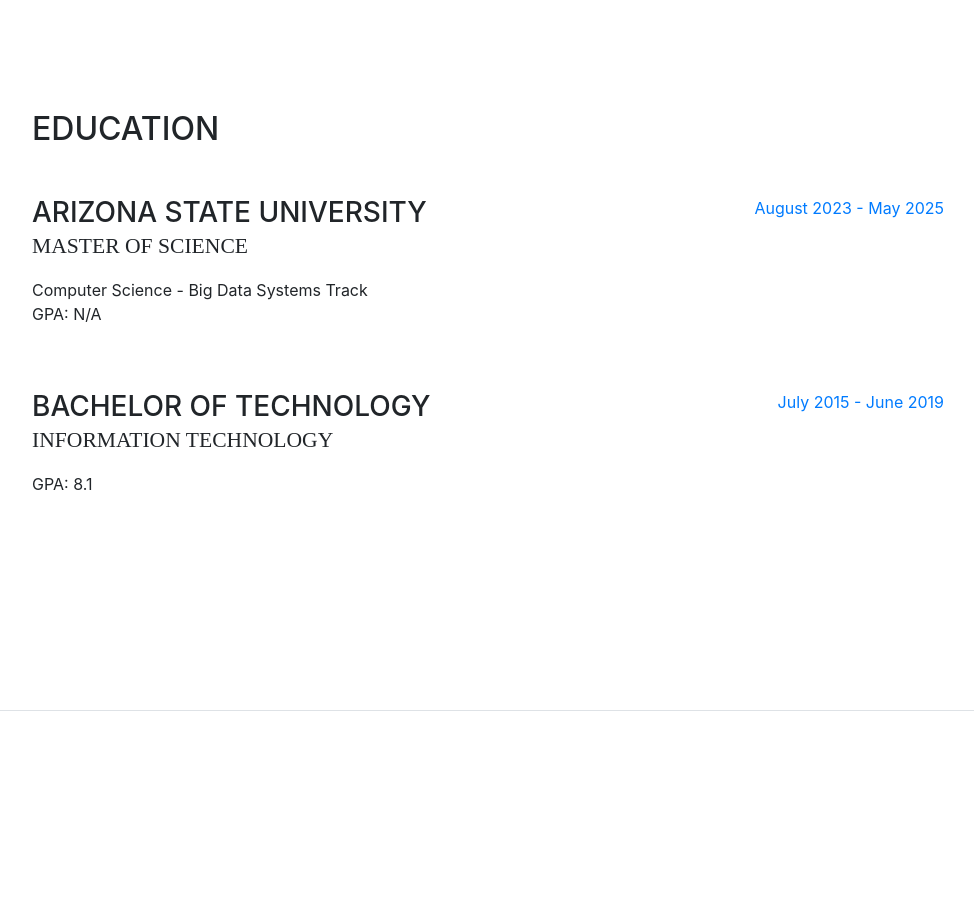
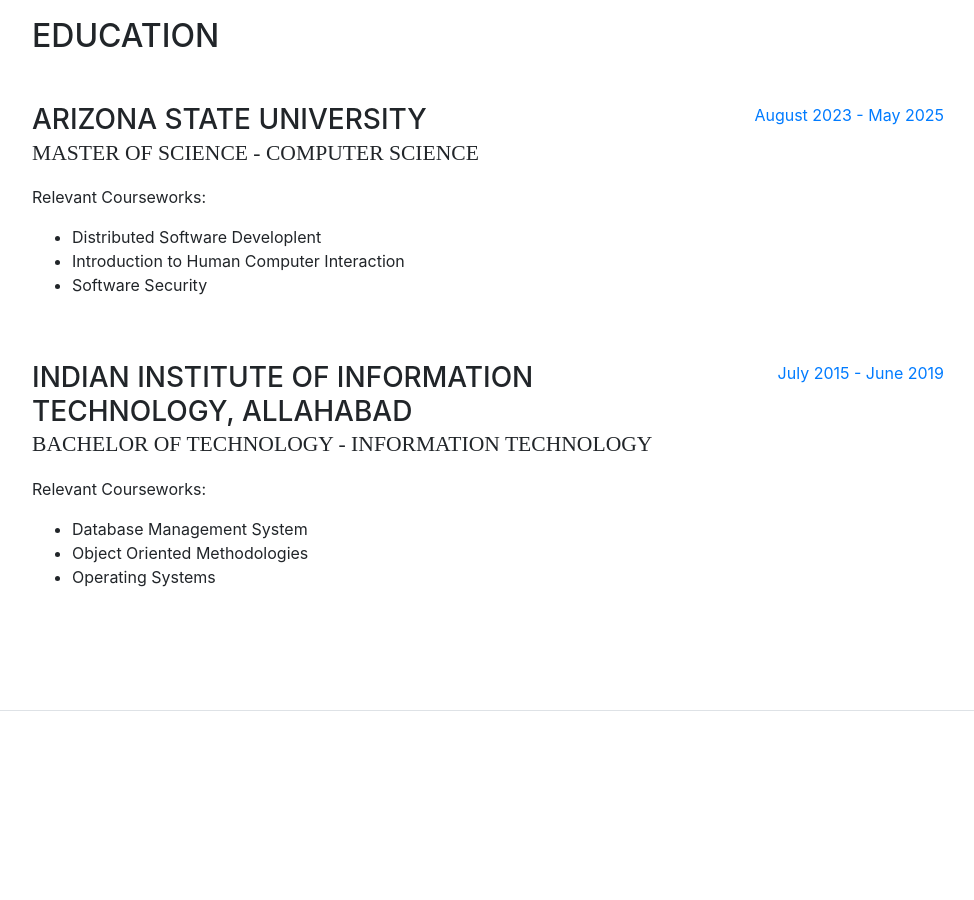
Before and after one commit to rahulgyawali/portfolio, a website with bundled scripts: page index.html in a window 1280 px wide. Shown: the part 2060-2960 px from the top of the page, without its empty margins (288-1262 px from the left). Built offline with nearby package versions, Linux system fonts and the light colour scheme; a web font is replaced by a local one.

Commit message:
"added relevant coursework"

```diff
--- a/index.html
+++ b/index.html
@@ -171,9 +171,15 @@
           <div class="resume-item d-flex flex-column flex-md-row mb-5">
             <div class="resume-content mr-auto">
               <h3 class="mb-0">Arizona State University</h3>
-              <div class="subheading mb-3">Master of Science</div>
-              <div>Computer Science - Big Data Systems Track</div>
-              <p>GPA: N/A</p>
+              <div class="subheading mb-3">Master of Science - Computer Science</div>
+              <div>Relevant Courseworks:</div>
+              <p>
+                <ul>
+                  <li>Distributed Software Developlent</li>
+                  <li>Introduction to Human Computer Interaction</li>
+                  <li>Software Security</li>
+                </ul>
+              </p>
             </div>
             <div class="resume-date text-md-right">
               <span class="text-primary">August 2023 - May 2025</span>
@@ -182,9 +188,16 @@
 
           <div class="resume-item d-flex flex-column flex-md-row">
             <div class="resume-content mr-auto">
-              <h3 class="mb-0">Bachelor of Technology</h3>
-              <div class="subheading mb-3">Information Technology</div>
-              <p>GPA: 8.1</p>
+              <h3 class="mb-0">Indian Institute of Information Technology, Allahabad</h3>
+              <div class="subheading mb-3">Bachelor of Technology - Information Technology</div>
+              <div>Relevant Courseworks:</div>
+              <p>
+                <ul>
+                  <li>Database Management System</li>
+                  <li>Object Oriented Methodologies</li>
+                  <li>Operating Systems</li>
+                </ul>
+              </p>
             </div>
             <div class="resume-date text-md-right">
               <span class="text-primary">July 2015 - June 2019</span>
```
